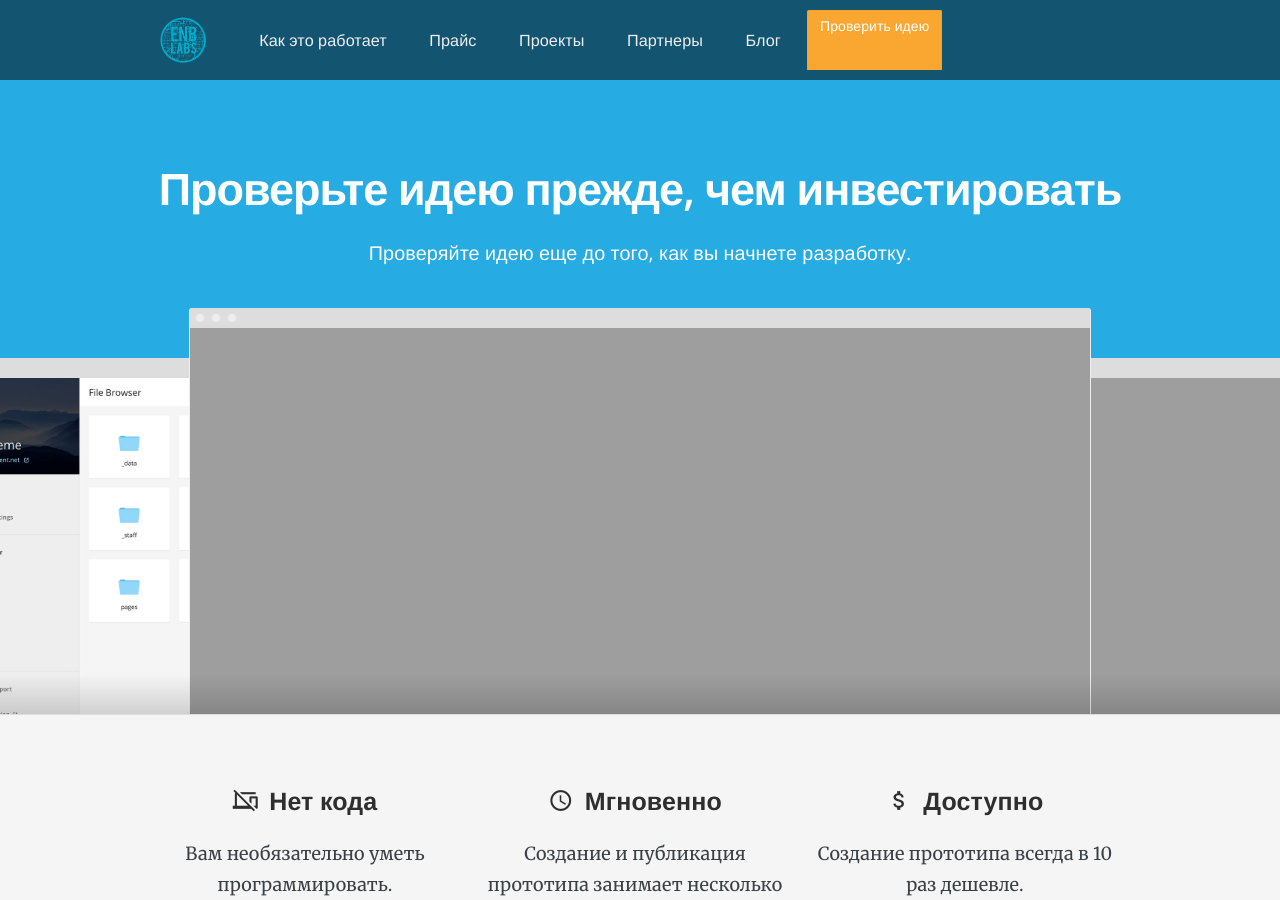
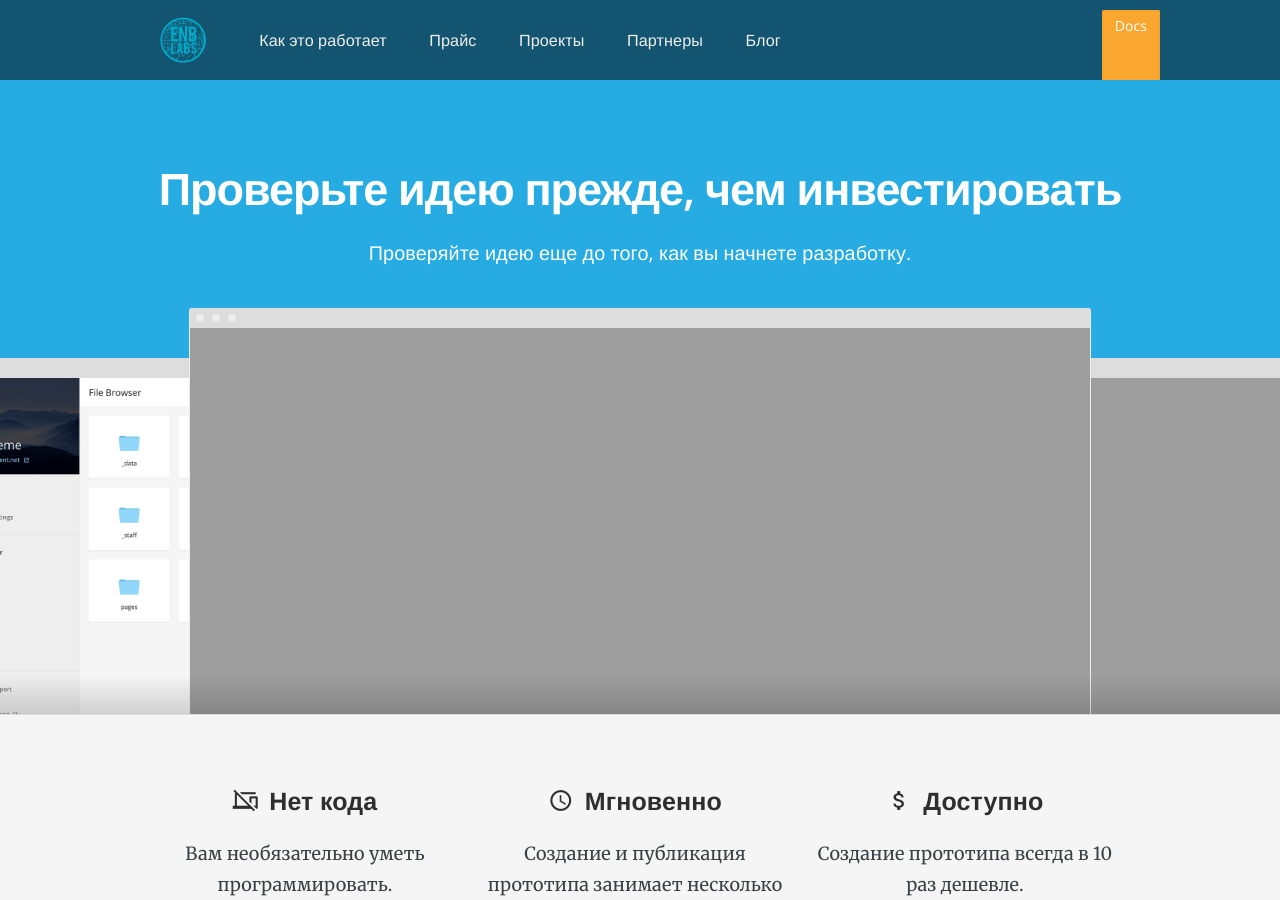
Before and after one commit to RakhimyanTim/enblabs.github.io, a Jekyll site: the page built from pages/index.html, in a window 1280 px wide and 900 px high. Built offline with Jekyll 4.4.1, drawn with Linux system fonts in a browser that asks for light colours; nearby versions of some CDN libraries.

Commit message:
Update default.html

```diff
--- a/_layouts/default.html
+++ b/_layouts/default.html
@@ -31,8 +31,8 @@
 						{% endfor %}
 					</ul>
 
-					<ul class="site">
-						<li><a href="https://goo.gl/forms/XSokvk5lUzY4Vpbl2" class="btn btn-warning">Проверить идею</a></li>
+					<ul class="user">
+						<li><a target="_blank" href="https://goo.gl/forms/XSokvk5lUzY4Vpbl2" class="btn btn-warning">Docs</a></li>
 					</ul>
 				</div>
 
```
